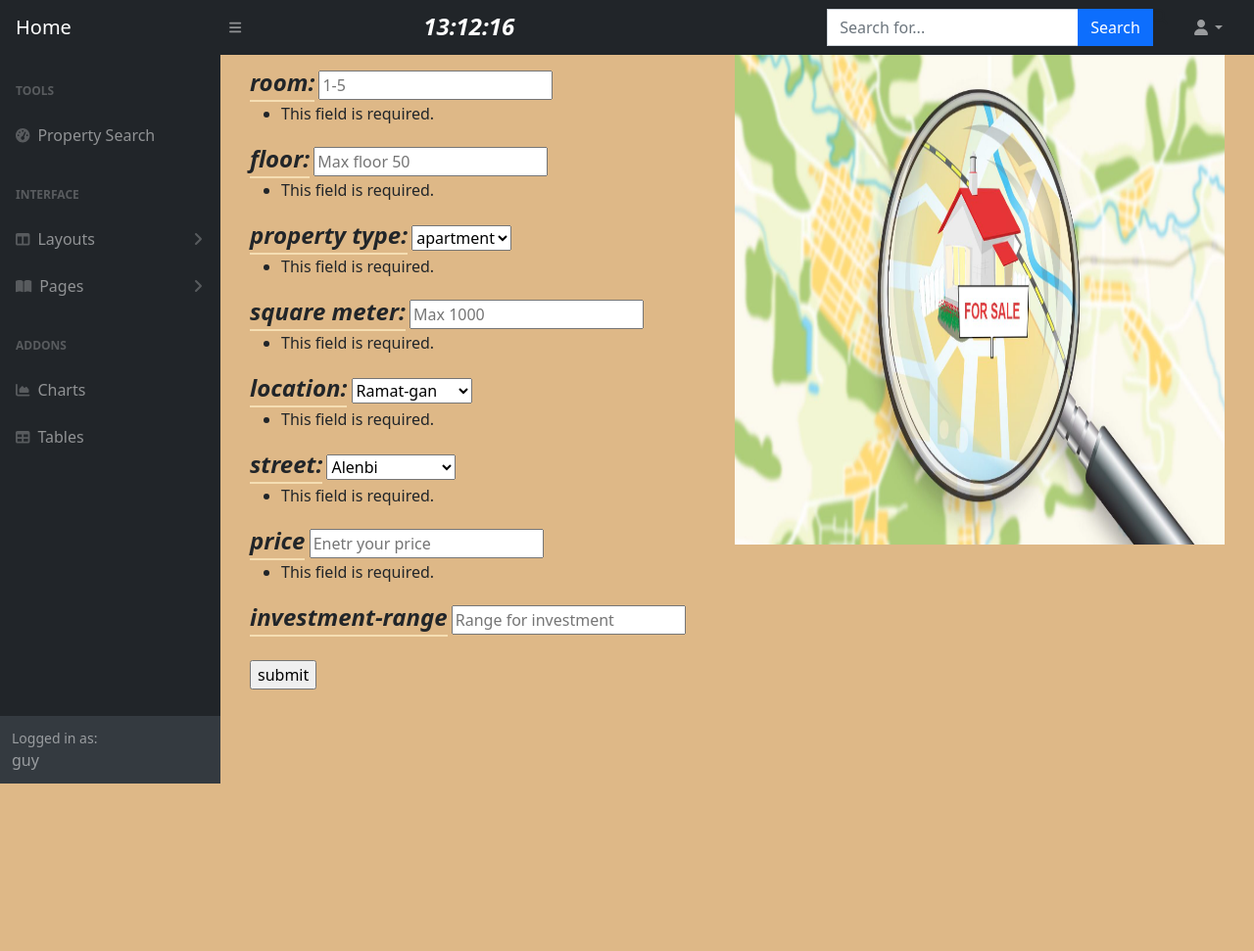
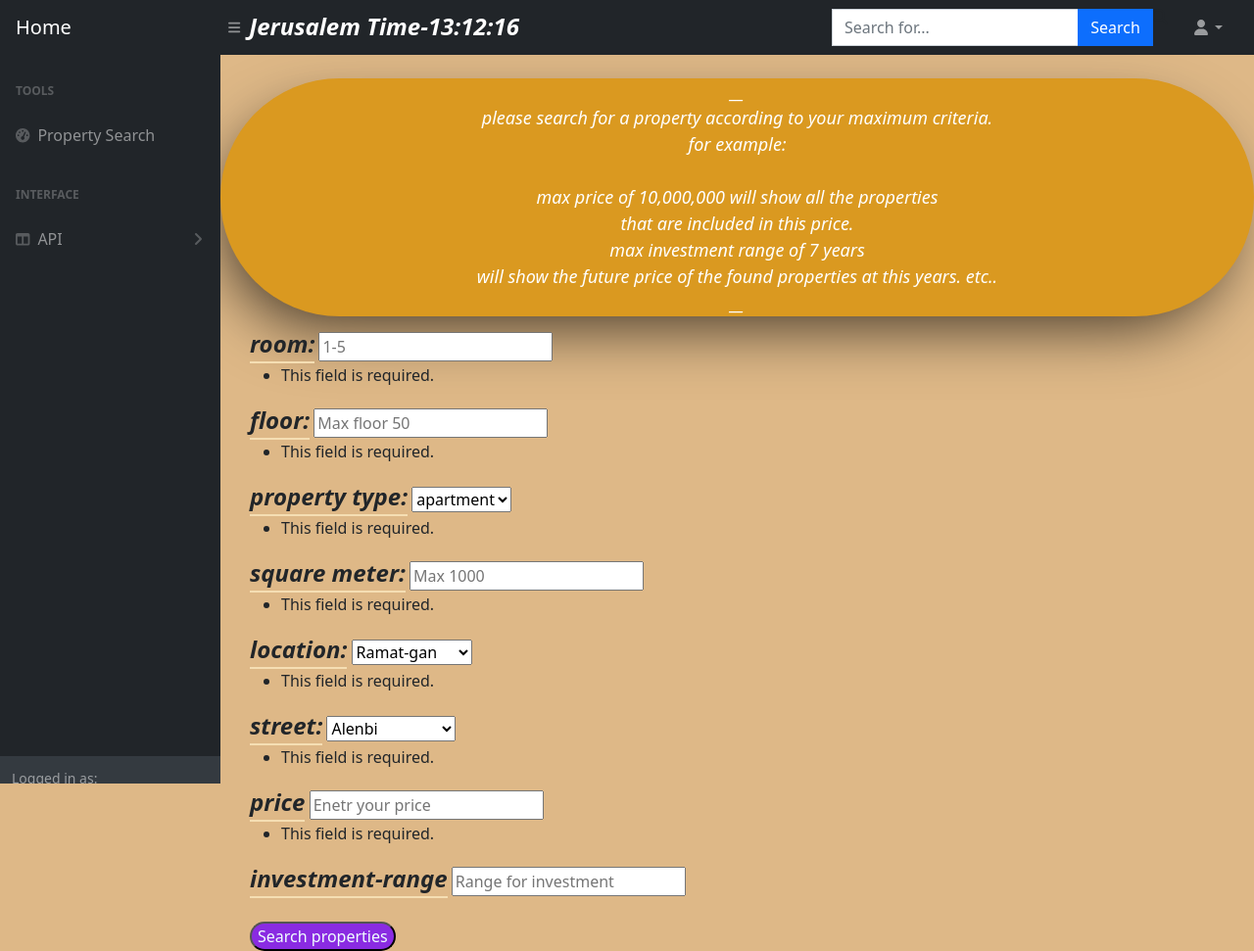
Before and after one commit to MoshikZiyoni/Django-Real-Estate, a Django app: page /property/searchproperty/ in a window 1280 px wide. Shown: the whole page at 98% size. Before the commit the page ends 800 px from the top, so only its background shows below. Run offline with Django 4.2, Linux system fonts and the light colour scheme; a user stored in the database is signed in; some libraries are stand-ins or nearby versions.

Commit message:
text adding and styilng

```diff
--- a/property/templates/searchproperty.html
+++ b/property/templates/searchproperty.html
@@ -15,8 +15,15 @@
 
         {% block content %}
         <body style="background-color: burlywood">
-          <img src="{% static 'assets/img/search.PNG' %}" style="height:500px; width: 500px; position: absolute; right: 30px;">
-
+          <!-- <img src="{% static 'assets/img/search.PNG' %}" style="height:500px; width: 500px; position: absolute; right: 30px;"> -->
+          <br>
+          <center>
+          <div class="text" style="color: white; font-size: large; font-style: oblique; font-weight: 400; background-color: rgb(218, 153, 32); border-radius: 10em; box-shadow:-11px 24px 62px -13px rgba(0,0,0,0.69) ;" >
+            __ <br>please search for a property according to your maximum criteria.<br>
+            for example:<br><br> max price of 10,000,000 will show all the properties <br> that are included in this price.<br> max investment range of 7 years <br>
+             will show the future price of the found properties at this years. etc..<br>__
+          </div>
+        </center>
         <form action="{% url 'property:result' %}" method="POST" enctype=multipart/form-data name="searchproperty" style= "padding:10px 0px 0px 30px;">
           {% csrf_token %}
 
@@ -106,7 +113,7 @@
             </div>
 <br>
 
-                  <input type="submit" value = 'submit'>
+                  <input type="submit" value = 'Search properties' style="background-color: blueviolet; border-radius: 2em; color: azure; font-weight: 500;">
 
               </form>
 
--- a/property/urls.py
+++ b/property/urls.py
@@ -12,6 +12,7 @@
    path('tlv-apt/', views.telaviva, name='telaviva'),
    path('Ramat-gan-apt/', views.ramatgan, name='ramatgan'),
    path('Rishon-lezion-apt/', views.rishon, name='rishon'),
+   path('search/', views.nav_search, name='nav_search'),
    path('<id>/', views.single_apt, name='single_apt'),
    path('projects/<id>/', views.single_project, name='single_project')
 
--- a/property/views.py
+++ b/property/views.py
@@ -14,6 +14,7 @@
 from django.contrib import messages
 from rest_framework.decorators import api_view
 from rest_framework.response import Response
+from django.db.models import Q
 
 # def list(request):
 #    return HttpResponse("Hello DJANGO library")
@@ -292,3 +293,18 @@
     project_ser=Project.objects.all()
     serializedproj = Projectserializers(project_ser,many=True)
     return Response (serializedproj.data)
+
+
+
+
+
+def nav_search(request):
+    if request.method=="POST":
+        searched=request.POST["search1"]
+        A_property=Property.objects.filter(Q(location__contains = searched) | Q(street__contains = searched)| Q(room__contains = searched)| Q(floor__contains = searched)| Q(property_type__contains = searched)| Q(square_meter__contains = searched)| Q(street_number__contains = searched)| Q(price__contains = searched))
+        B_projects=Project.objects.filter(Q(type_project__contains = searched) | Q(size_project__contains = searched)| Q(company__contains = searched)| Q(value__contains = searched)| Q(location__contains = searched)| Q(street__contains = searched)| Q(street_number__contains = searched)| Q(dates__contains = searched))
+    if searched == None:
+        searched="nothing"
+
+
+    return render (request,"search_all.html",{"A_property":A_property, "B_projects":B_projects, "searched":searched})
--- a/templates/base.html
+++ b/templates/base.html
@@ -20,7 +20,7 @@
     // add a zero in front of numbers<10
     m=checkTime(m);
     s=checkTime(s);
-    document.getElementById('txt').innerHTML=h+":"+m+":"+s;
+    document.getElementById('txt').innerHTML="Jerusalem Time"+'-'+h+":"+m+":"+s;
     t=setTimeout('startTime()',500);
     }
 
@@ -43,11 +43,11 @@
         <button class="btn btn-link btn-sm order-1 order-lg-0 me-4 me-lg-0" id="sidebarToggle" href="#!"><i class="fas fa-bars"></i></button>
 
         <!-- Navbar Search-->
-        <form class="d-none d-md-inline-block form-inline ms-auto me-0 me-md-3 my-2 my-md-0" action="{% url 'property:telaviva' %}">
-
+        <form class="d-none d-md-inline-block form-inline ms-auto me-0 me-md-3 my-2 my-md-0" action="{% url 'property:nav_search' %} " method = POST >
+            {% csrf_token %}
             <div class="input-group">
                 <div id="txt" style="color:white; font-size: x-large ; font-style: oblique; font-weight: 600 ;margin-right:25vw"></div>
-                <input class="form-control" type="text" placeholder="Search for..." aria-label="Search for..." aria-describedby="btnNavbarSearch" />
+                <input class="form-control" type="text" name="search1" id= "search1" placeholder="Search for..." aria-label="Search for..." aria-describedby="btnNavbarSearch" />
                  <input type="submit" value="Search" class="btn btn-primary" id="btnNavbarSearch"  type="button"><i class="fas fa-search"></i></input>
             </div>
         </form>
@@ -80,20 +80,16 @@
                         <div class="sb-sidenav-menu-heading">Interface</div>
                         <a class="nav-link collapsed" href="#" data-bs-toggle="collapse" data-bs-target="#collapseLayouts" aria-expanded="false" aria-controls="collapseLayouts">
                             <div class="sb-nav-link-icon"><i class="fas fa-columns"></i></div>
-                            Layouts
+                            API
                             <div class="sb-sidenav-collapse-arrow"><i class="fas fa-angle-down"></i></div>
                         </a>
                         <div class="collapse" id="collapseLayouts" aria-labelledby="headingOne" data-bs-parent="#sidenavAccordion">
                             <nav class="sb-sidenav-menu-nested nav">
-                                <a class="nav-link" href="layout-static.html">Static Navigation</a>
-                                <a class="nav-link" href="layout-sidenav-light.html">Light Sidenav</a>
+                                <a class="nav-link" href="http://127.0.0.1:8000/property/api/">Property API</a>
+                                <a class="nav-link" href="http://127.0.0.1:8000/property/project/api/">Project API</a>
                             </nav>
                         </div>
-                        <a class="nav-link collapsed" href="#" data-bs-toggle="collapse" data-bs-target="#collapsePages" aria-expanded="false" aria-controls="collapsePages">
-                            <div class="sb-nav-link-icon"><i class="fas fa-book-open"></i></div>
-                            Pages
-                            <div class="sb-sidenav-collapse-arrow"><i class="fas fa-angle-down"></i></div>
-                        </a>
+
                         <div class="collapse" id="collapsePages" aria-labelledby="headingTwo" data-bs-parent="#sidenavAccordion">
                             <nav class="sb-sidenav-menu-nested nav accordion" id="sidenavAccordionPages">
                                 <a class="nav-link collapsed" href="#" data-bs-toggle="collapse" data-bs-target="#pagesCollapseAuth" aria-expanded="false" aria-controls="pagesCollapseAuth">
@@ -128,17 +124,29 @@
 
                             </nav>
                         </div>
-                        <div class="sb-sidenav-menu-heading">Addons</div>
-                        <a class="nav-link" href="charts.html">
-                            <div class="sb-nav-link-icon"><i class="fas fa-chart-area"></i></div>
-                            Charts
-                        </a>
-                        <a class="nav-link" href="tables.html">
-                            <div class="sb-nav-link-icon"><i class="fas fa-table"></i></div>
-                            Tables
-                        </a>
-                    </div>
-                </div>
+                        <br>
+                        <br>
+                        <br>
+                        <br>
+                        <br>
+                        <br>
+                        <br>
+                        <br>
+                        <br>
+                        <br>
+                        <br>
+                        <br>
+                        <br>
+                        <br>
+                        <br>
+                        <br>
+                        <br>
+                        <br>
+                        <br>
+                        <br>
+                        <br>
+
+
                 <div class="sb-sidenav-footer">
                     <div class="small">Logged in as:</div>
                     {{ user.username }}
```
Also changed, not shown: property/templates/search_all.html (added, +93 -0 lines), db.sqlite3.
